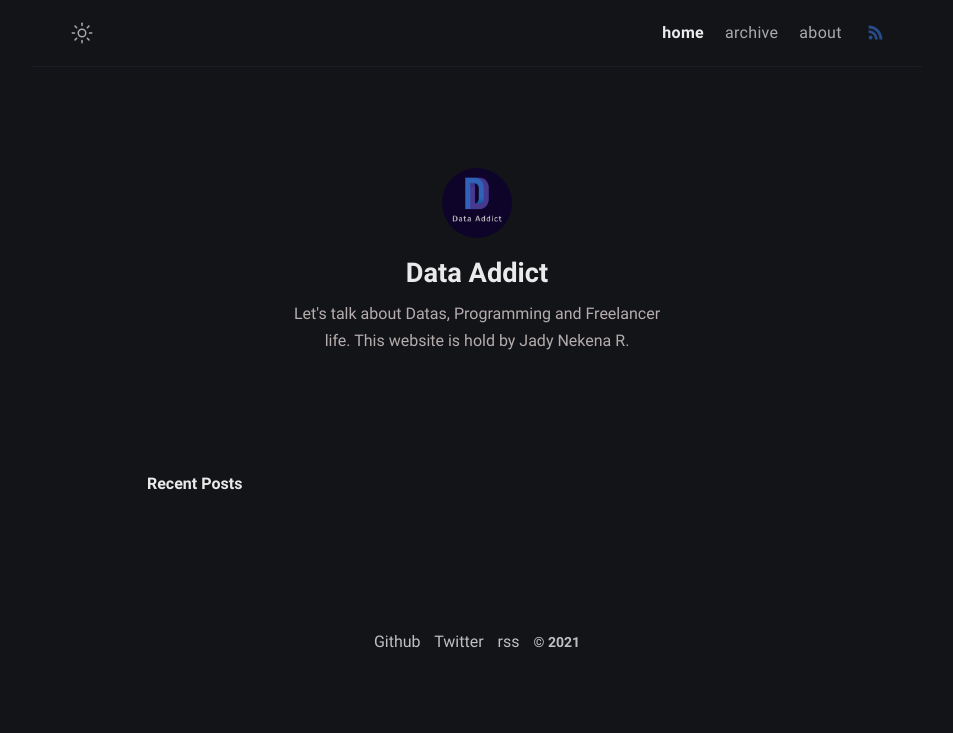
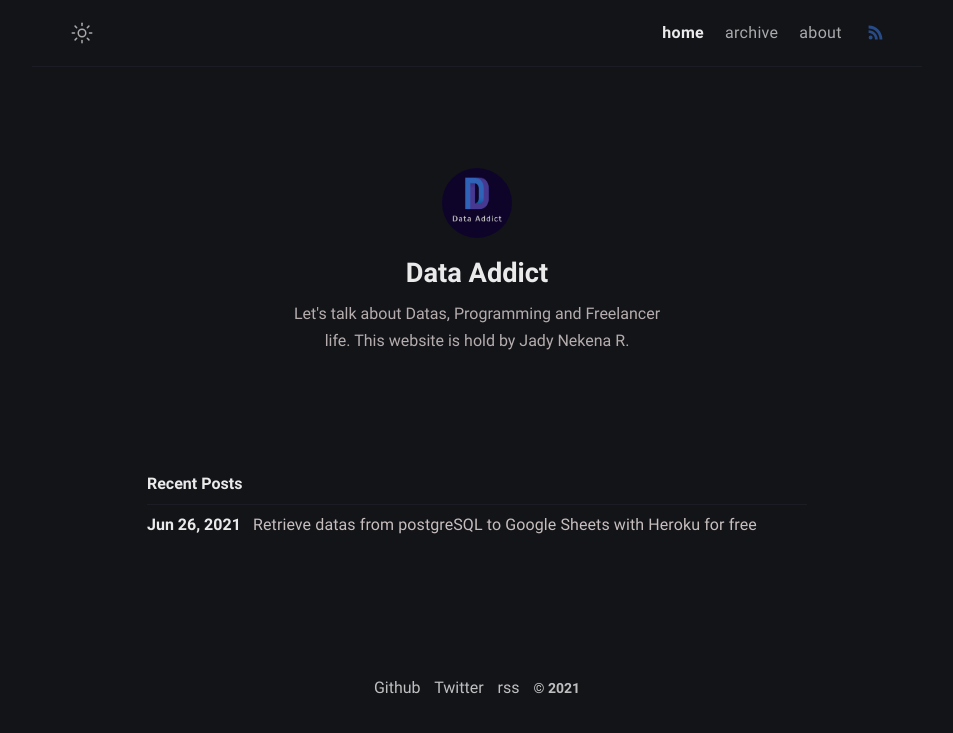
Before and after one commit to data-addict-com/data-addict-com.github.io, a Jekyll site: the page built from index.md, in a window 1280 px wide. Shown: the top 733 px of the page, without its empty margins (163-1116 px from the left). Built offline with Jekyll 4.4.1, drawn with Linux system fonts in a browser that asks for light colours; some of the changed lines change nothing that is shown.

Commit message:
publication of postgresql

```diff
--- a/_posts/2020-08-26-retrieve-datas-from-postgresql-to-google-sheets-with-heroku-for-free.md
+++ b/_posts/2020-08-26-retrieve-datas-from-postgresql-to-google-sheets-with-heroku-for-free.md
@@ -3,7 +3,7 @@ layout: post
 title:  "Retrieve datas from postgreSQL to Google Sheets with Heroku for free"
 date:   2021-06-26 12:29:20 +0700
 categories: datas postgresql google-sheets heroku python
-published: false
+published: true
 ---
 
 
@@ -14,7 +14,8 @@ As a developer, I'd rather create my own things, and share them with people who
 # Why doing this?
 The main goal is to retrieve datas from a place to another : basically for **better monitoring**. As you may know, Google Sheets is available from Desktop and mobile, and it's free to use. You will see some scripts on Google Appscripts that will empower your app easily. You can also connect your sheets to Tableau Public for some magical Data Viz, and refresh datas daily without any effort from you. You can find how to do so [here](#soon).
 
-
+# Some assumptions before we begin
+The following code is assuming that you're using the same dbname-username-password for all the databases that you want to monitor. Of course, if this assumption is not true, you should write down a new way to handle all dbnames-users-passwords, by changing the variables `DB_NAME`, `DB_USERNAME` and `DB_PASSWORD`.
 
 # Let's do it in 5 Steps
 ## 1. Create few accounts
@@ -26,7 +27,7 @@ You will need to register to the following tools:
 Once you're done signing up to these 3 platforms, let's go to step 2.
 
 ## 2. (Optional) PostgreSQL database on Supabase in less than 2 minutes
-If you already have a database that you want to connect, discard this step and go to [step 3](#3-create-your-python-server-hosted-in-github-and-deployed-on-heroku) directly.
+If you already have a postgreSQL database to monitor, discard this step and go to [step 3](#3-create-your-python-server-hosted-in-github-and-deployed-on-heroku) directly.
 
 ### The database
 If you never heard about Supabase, it's the open source firebase alternative, using postgreSQL. They are offering a free tier pricing for 3 hobby projects, that you may use for the purpose we have here.
@@ -35,12 +36,10 @@ To get started, just sign up with your Github account, and allow all required cr
 Once logged in, click on New Project > Your org's name.
 
 Provide the project name, the database password, and the region closest to your current location.
-In this example, I'm going to use these
+In this example, I'm going to use the following details:
 
 **Name** : `my-super-project`
-
 **Database password**: `hellothisisapasswordandihopeitsstrongenough2021`
-
 **Region**: `West EU (London)`
 
 Just let the magic process for 1 minute or 2.
@@ -89,61 +88,174 @@ Your supabase table must now look like this:
 ![final-supabase-datas](/assets/img/final-datas.png)
 
 ## 3. Create your python server hosted in Github and deployed on Heroku
-### Option 1: fork the project
-Directly from the [github project]().
+### The connection string
+Your database connection string should look like this: `postgres(ql)://user:password@your-host-location.com:portnumber/dbname`.
 
-### Option2: create your own repo and your own files
+If you created a database from Supabase, you can find it in Settings > Database > Connection string. The actual connection string will look like this:
+![connection-string-preview](/assets/img/connection-string-postgres.png)
+
+Now that you have this connection string, let's code!
+
+### Fork the github project
+Directly from the [repo](https://github.com/jadynekena/python-server-heroku).
+
 #### The python server
 Our goal here is to create the controller that receives a SQL statement (such as `SELECT * FROM NAMETABLE`), and gives back the datas as JSON. It's actually a REST API controller.
-
 **Important cautions**:
 - The following method is **not** secure. You will write down your postgreSQL database password inside your code, so be sure to host the file in a **private repo** on github.
 - If your datas are sensitive, you should consider implementing some authentication layer before accessing to your Heroku app.
-
 Create a local directory, named `python-server` for example. From now on, you will need to create **5 files**. **2 of those 5 files will be auto-generated**, you will read more about it later, just right [here](#certpem-and-keypem)
 
 #### **app.py**
-{% highlight python %}
-def TODO:
-    pass
-{% endhighlight %}
+The code is [here](https://raw.githubusercontent.com/jadynekena/python-server-heroku/main/app.py).
 
-#### cert.pem and key.pem
-Those 2 files are auto-generated, generally from openssl in terminal, or an easier solution from this [website that provides auto-signed certificates](https://www.ssl.com/online-csr-and-key-generator/).
+#### **cert.pem and key.pem**
+Those 2 files are auto-generated, generally from openssl in terminal, or an easier solution from this [website that provides self-signed certificates](https://8gwifi.org/SelfSignCertificateFunctions.jsp).
 Once you provide the Common Name, you can generate both files and have some kind of texts like this:
 ![cert-key-generated](/assets/img/cert-key-generated.PNG)
 
 In your root directory (`python-server` in our example), copy and paste the :
-- CSR in a file named `cert.pem`
+- Certificate in a file named `cert.pem`
 - Private Key in a file named `key.pem`
 
-#### requirements.txt
+#### **requirements.txt**
+The code is [here](https://raw.githubusercontent.com/jadynekena/python-server-heroku/main/requirements.txt).
+It's telling you (and Heroku when before deployment) the useful dependancies for your project.
+
+#### **Procfile**
+The code is [here](https://raw.githubusercontent.com/jadynekena/python-server-heroku/main/Procfile).
+It's starting the server while on Heroku.
+
+--------------------------------------------------
+
+I promise we're almost done!
+You can run it locally to verify that everyhing works fine. Run `python app.py` then go to:
 {% highlight txt %}
-psycopg2
-Flask
-flask_cors
-gunicorn
+https://127.0.0.1:5000/<YOUR-DB-HOST>/<YOUR-SELECT-STATEMENT>
 {% endhighlight %}
 
-#### Procfile
-{% highlight txt %}
+In my case, I have this JSON:
+![results](/assets/img/returned-datas-from-localhost-json.PNG)
+
+Now, push all those files in your forked and **private** repo on github.
+Once you're done, go to your Heroku account, we're going to create your app.
+
+## 4. The Heroku project
+### Init the project
+After logging in, go to [your Heroku dashboard](https://dashboard.heroku.com/apps) and click on Create new app.
+For my example, I will use the same name as from the repo: `python-server-heroku`.
+Use the closest location to where you're from.
+Then click on Create app.
+
+### Deploy from github
+Go on Deploy tab > Deployment method > Connect to Github. Authorize credentials.
+You will then have a "App connected to GitHub" section. Write down the repo-name with your own. In this example, mine is still `python-server-heroku`. Once the repo is found, click on Connect.
+
+### Automatic Deploys
+Go on Deploy tab > Deployment method > Automatic deploys. Just click on Enable Automatic Deploys.
+
+### How does it work on Heroku
+The `Procfile` file will help your app to run on the web and scale:
+{% highlight bash %}
 web: gunicorn app:app
+heroku ps:scale worker=1
+{% endhighlight %}
+
+### Test your Heroku App
+On the up right corner of your Heroku App Dashboard, click on Open app. If the Hello World statement is displayed, your app is running. Try now to go to `<YOUR-HEROKU-APP>.herokuapp.com/<YOUR-DB-HOST>/<YOUR-SELECT-STATEMENT>` and see the datas displaying as JSON object.
+
+## 5. Fetch datas into Google Sheets
+### Create the Spreadsheet
+Go to [drive.google.com](drive.google.com) and create a new Google Sheet file. This will lead you to a new tab. Rename the file to whatever you want. Name the first sheet with the same name as your target table. In my case, I will name it `conv`. Open a new tab for the next and very last step.
+
+### Create the fetching script
+Go to [script.google.com](script.google.com). Create a new script and save it (the name still doesn't matter). Paste the following code in `Code.gs` file:
+{% highlight javascript %}
+const URL_OF_THE_SPREADSHEET = "https://docs.google.com/spreadsheets/d/1QMEr6ABZpLqo8d0h_nY4BCu3hdE0Bkbo-Zj7qgp37Qw/edit#gid=0" //to be changed
+const URL_OF_HEROKU_APP = "https://python-server-heroku.herokuapp.com/db.ehbnuyfpyplmhgjshzmd.supabase.co/SELECT%20*%20FROM%20conv" //to be changed
+const ss = SpreadsheetApp.openByUrl(URL_OF_THE_SPREADSHEET)
+
+function go(){
+  update_my_sheet("conv")
+}
+
+function getJSONDataFromUrl(url,params) {
+  console.log(url)
+
+  if(!params) params = {}
+
+  params['muteHttpExceptions'] = true
+  params['method'] = "GET"
+
+  var response = UrlFetchApp.fetch(url, params);
+  var parsedJsonData = JSON.parse(response.getContentText());
+  return parsedJsonData;
+
+}
+
+function update_my_sheet(sheet_name){
+  var url_to_be_fetched = URL_OF_HEROKU_APP
+  var initial_results = getJSONDataFromUrl(url_to_be_fetched)
+
+  //clear everything at the beginning
+  var sheet = ss.getSheetByName(sheet_name);
+  sheet.getRange(1, 1, sheet.getMaxRows(), sheet.getMaxColumns()).clear({contentsOnly: true});
+
+  //no datas found
+  if(initial_results.length === 0) return false
+
+  var results = initial_results.map(it => Object.values(it))
+  var headers = Object.keys(initial_results[0])
+
+
+  var rows_number =  Number(results.length)
+  var columns_number = results[0].length
+
+  set_headers(sheet_name, headers)
+
+  //2nd row cause we have the headers in 1st row
+  var range = sheet.getRange(2,1,rows_number, columns_number);
+  range.setValues(results);
+
+
+}
+
+
+function set_headers(sheet_name, headers){
+  var last_column_address = columnToLetter(headers.length)
+  ss.getSheetByName(sheet_name).getRange("A1:"+last_column_address+"1").setValues([headers]);
+}
+
+
+
+function columnToLetter(column)
+{
+  var temp, letter = '';
+  while (column > 0)
+  {
+    temp = (column - 1) % 26;
+    letter = String.fromCharCode(temp + 65) + letter;
+    column = (column - temp - 1) / 26;
+  }
+  return letter;
+}
 {% endhighlight %}
 
 
-
-I promise we're almost done!
-Now push all those files in a private repo on github.
-Once you're done, go to your Heroku account, we're going to create your app.
-
-## 4. The Heroku project
-
-## 5. Fetch datas into Google Sheets
+**IMPORTANT**
+You will need to change `URL_OF_THE_SPREADSHEET` and `URL_OF_HEROKU_APP` from the code above.
 
 
-# Drawbacks
-- blabla
-- blabla
-- blabla
+Click on `go` function from the dropdown menu:
+![dropdown-functions-google-appscript](/assets/img/go-function.PNG)
+Run it.
+Accept all authorizations.
+Go back to your spreadsheet tab, and see the magic!
+![the-magic](/assets/img/final-results.PNG)
 
-# So what's next?
+### (Optional) Enable a trigger to retrieve datas automatically
+Instead of running the `go` function manually, you can setup a trigger.
+Go on the left-side pannel > Triggers. Then configure the parameters as follows, if you want a per-minute refresh for instance:
+![triggers-parameters](/assets/img/trigger-parameters.PNG)
+
+And that's it ! Enjoy your datas from Google Sheets directly.
```
Also changed, not shown: assets/img/cert-key-generated.PNG, assets/img/connection-string-postgres.png (added), assets/img/example-of-trigger.PNG (added), assets/img/final-results.PNG (added), assets/img/go-function.PNG (added), assets/img/returned-datas-from-localhost-json.PNG (added), assets/img/trigger-parameters.PNG (added), assets/img/warning-to-be-discarded.PNG (added).
